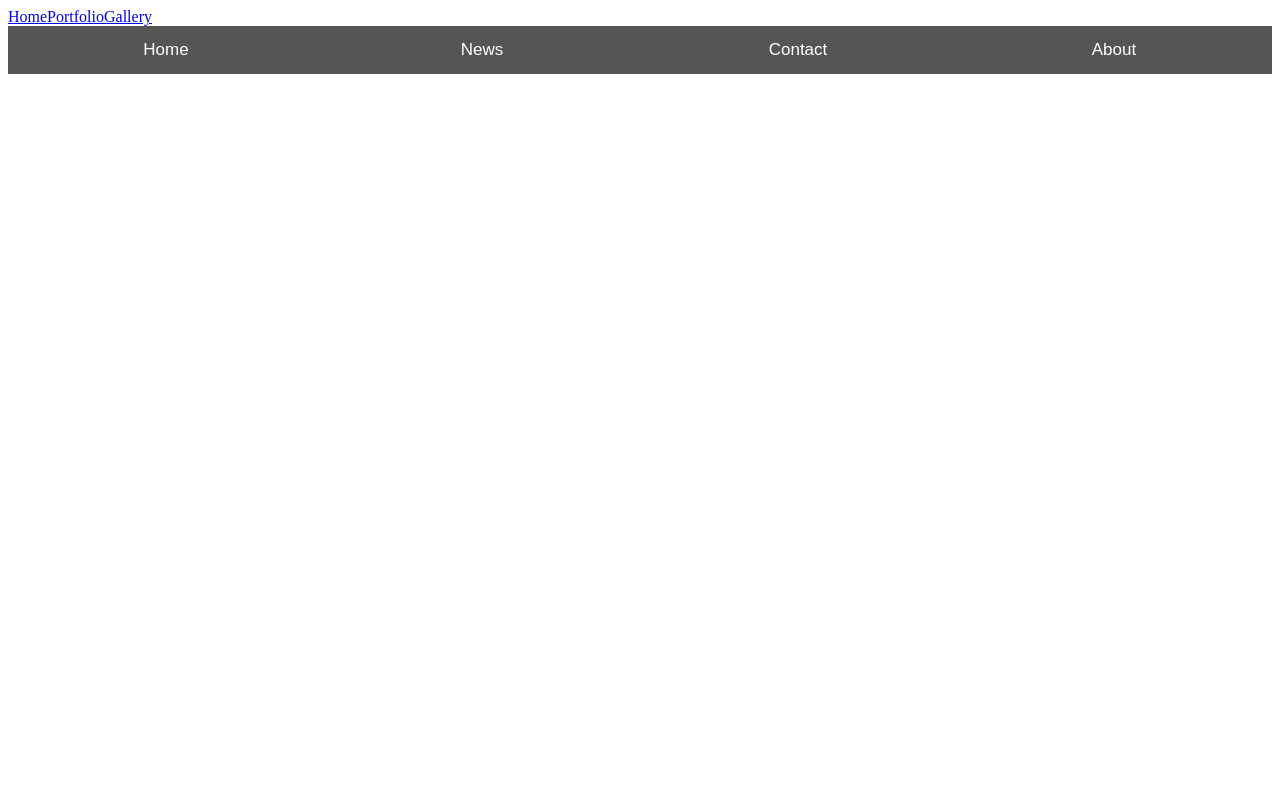
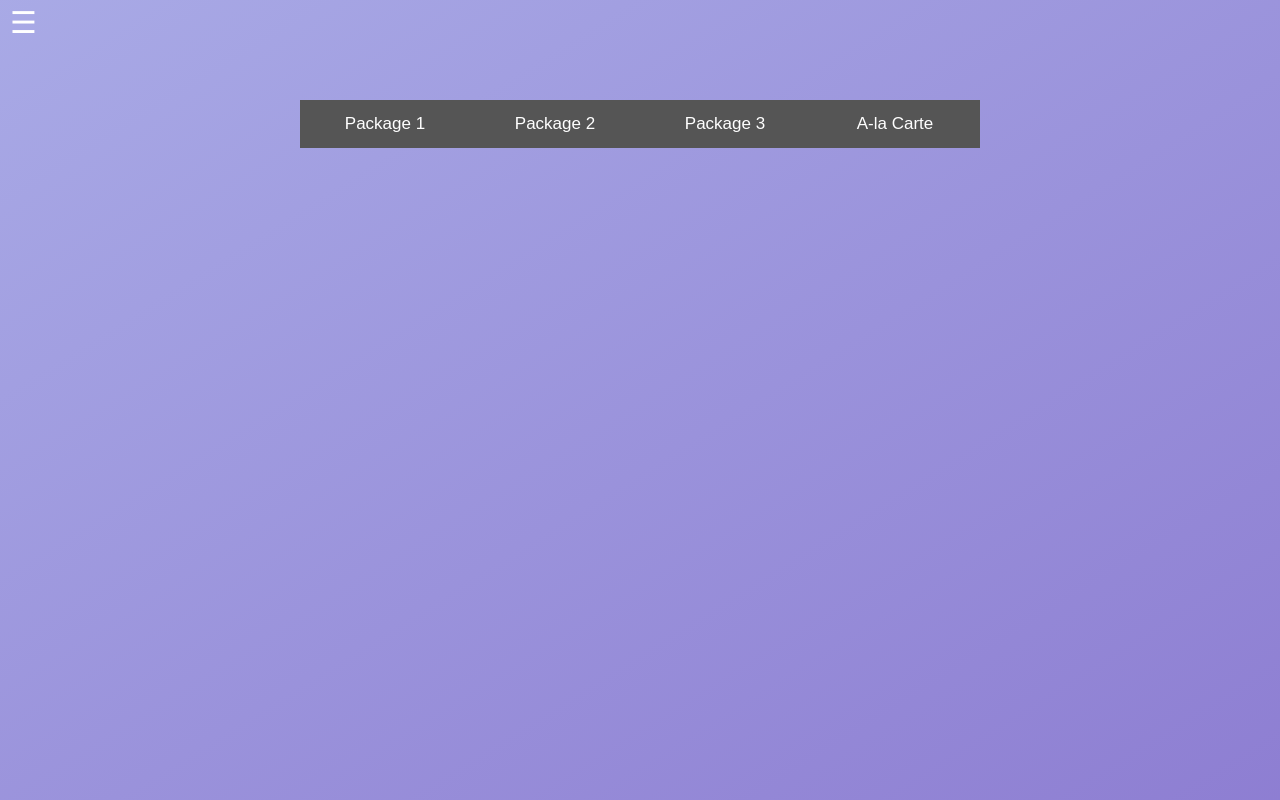
Before and after one commit to cmac88/Photog, an Angular app in the folder client/: page /happy in a window 1280 px wide. Built offline with nearby package versions, Linux system fonts and the light colour scheme.

Commit message:
css aditions

```diff
--- a/client/src/app/app.component.css
+++ b/client/src/app/app.component.css
@@ -0,0 +1,48 @@
+body {
+    font-family: "Lato", sans-serif;
+    background-color:rgba(111, 113, 213, 0.6)
+}
+span{
+    z-index: 1;
+    position:absolute;
+    padding: 5px 0px 0px 10px;
+    color: #fff
+}
+.sidenav {
+    height: 100%;
+    width: 0;
+    position: fixed;
+    z-index: 2;
+    top: 0;
+    left: 0;
+    background-color: rgb(98, 91, 102);
+    overflow-x: hidden;
+    transition: 0.5s;
+    padding-top: 60px;
+}
+
+.sidenav a {
+    padding: 8px 8px 8px 32px;
+    text-decoration: none;
+    font-size: 25px;
+    color: #818181;
+    display: block;
+    transition: 0.3s;
+}
+
+.sidenav a:hover {
+    color: #f1f1f1;
+}
+
+.sidenav .closebtn {
+    position: absolute;
+    top: 0;
+    right: 25px;
+    font-size: 36px;
+    margin-left: 50px;
+}
+
+@media screen and (max-height: 450px) {
+  .sidenav {padding-top: 15px;}
+  .sidenav a {font-size: 18px;}
+}
--- a/client/src/app/app.component.html
+++ b/client/src/app/app.component.html
@@ -1,8 +1,14 @@
-<nav>
+<!-- <nav>
   <a routerLink="">Home</a>
   <a routerLink="/portfolio">Portfolio</a>
   <a routerLink="/gallery">Gallery</a>
-</nav>
-
+</nav> -->
+<div id="mySidenav" class="sidenav">
+        <a href="javascript:void(0)" class="closebtn" onclick="closeNav()">&times;</a>
+        <a routerLink="">Home</a>
+        <a routerLink="/portfolio">Portfolio</a>
+        <a routerLink="/gallery">Gallery</a>
+      </div>
+      <span style="font-size:30px;cursor:pointer" onclick="openNav()">&#9776;</span>
 
 <router-outlet></router-outlet>
--- a/client/src/app/gallery/gallery.component.css
+++ b/client/src/app/gallery/gallery.component.css
@@ -5,9 +5,10 @@
     position: absolute;
     top: 50%;
     left: 50%;
-    transform: translate(-50%, -50%);
+    transform: translate(-50%, -70%);
     box-shadow: 2px 3px 7px #888888;
-    background-color:rgba(111, 113, 213, 0.6);
+    background-color:rgba(101, 101, 107, 0.593);
+    color: #fff;
 
 
 }
@@ -23,6 +24,3 @@
 .login input[type=submit]{
   margin-left: 80px;
 }
-.box{
-    background-color: pink;
-}
--- a/client/src/app/home/home.component.css
+++ b/client/src/app/home/home.component.css
@@ -14,7 +14,7 @@ body {
 }
 
 .wrapper{
-    height: 95vh;
+    height: 100vh;
     background-image: linear-gradient(
         to right bottom,
         rgba(111, 113, 213, 0.6),
--- a/client/src/app/home/home.component.html
+++ b/client/src/app/home/home.component.html
@@ -1,4 +1,4 @@
-<div class="body">
+
     <div class="wrapper">
         <div class="logo-box">
             <span class="heading-primary-main">Aperturable</span>
@@ -6,4 +6,3 @@
             <!-- background img, cool animations, navbars, all the good stuff-->
         </div>
     </div>
-</div>
--- a/client/src/app/package/package.component.css
+++ b/client/src/app/package/package.component.css
@@ -1,12 +1,14 @@
 * {box-sizing: border-box}
 
 /* Set height of body and the document to 100% */
-body, html {
+/* body, html {
     height: 100%;
     margin: 0;
     font-family: Arial;
+} */
+.body{
+    padding: 100px 300px;
 }
-
 /* Style tab links */
 .tablink {
     background-color: #555;
@@ -29,10 +31,10 @@ body, html {
     color: white;
     display: none;
     padding: 100px 20px;
-    height: 100%;
+    height: 50vh;
 }
 
-#Home {background-color: red;}
-#News {background-color: green;}
-#Contact {background-color: blue;}
-#About {background-color: orange;}
+#Home {background-color: rgba(93, 0, 255, 0.223);}
+#News {background-color: rgba(0, 128, 0, 0.278);}
+#Contact {background-color: rgba(0, 0, 255, 0.247);}
+#About {background-color: rgba(84, 82, 78, 0.34)}
--- a/client/src/app/package/package.component.html
+++ b/client/src/app/package/package.component.html
@@ -1,24 +1,27 @@
-<button class="tablink" onclick="openPage('Home', this, 'red')">Home</button>
-<button class="tablink" onclick="openPage('News', this, 'green')" id="defaultOpen">News</button>
-<button class="tablink" onclick="openPage('Contact', this, 'blue')">Contact</button>
-<button class="tablink" onclick="openPage('About', this, 'orange')">About</button>
+<div class="body">
+
+<button class="tablink" onclick="openPage('Home', this, 'rgba(93, 0, 255, 0.223)')">Package 1</button>
+<button class="tablink" onclick="openPage('News', this, 'rgba(0, 128, 0, 0.278)')" id="defaultOpen">Package 2</button>
+<button class="tablink" onclick="openPage('Contact', this, 'rgba(0, 0, 255, 0.247)')">Package 3</button>
+<button class="tablink" onclick="openPage('About', this, 'rgba(84, 82, 78, 0.34)')">A-la Carte</button>
 
 <div id="Home" class="tabcontent">
-  <h3>Home</h3>
+  <h3>Package 1</h3>
   <p>Home is where the heart is..</p>
 </div>
 
 <div id="News" class="tabcontent">
-  <h3>News</h3>
+  <h3>Package 2</h3>
   <p>Some news this fine day!</p>
 </div>
 
 <div id="Contact" class="tabcontent">
-  <h3>Contact</h3>
+  <h3>Package 3</h3>
   <p>Get in touch, or swing by for a cup of coffee.</p>
 </div>
 
 <div id="About" class="tabcontent">
-  <h3>About</h3>
+  <h3>A-la carte</h3>
   <p>Who we are and what we do.</p>
 </div>
+</div>
--- a/client/src/app/portfolio/portfolio.component.css
+++ b/client/src/app/portfolio/portfolio.component.css
@@ -1,26 +1,64 @@
-.body{
-    background-color: rgba(111, 113, 213, 0.6);
-    height: 100vh;
-    padding: 20px;
-}
-img{
-    width: 400px;
-    box-shadow: 2px 3px 7px #888888;
-}
-.box1{
-    margin-top: 100px;
-}
 .box1, .box2{
     display: flex;
     align-items: center;
     justify-content: center;
+    padding-top: 50px;
+
 
 }
 .box1 div, .box2 div{
     margin: 50px;
+
 }
-/* .select p{
+.fa p, .f p, .sp p, .c p{
+    text-align: center;
     position: relative;
-    color: white;
-    font-size: 40px;
-} */
+    top: 50%;
+    transform: translateY(-50%);
+    visibility: hidden;
+    font-size: 100px;
+    letter-spacing: 18px;
+    color: #fff;
+
+}
+.c{
+    width: 25%;
+    background-image: url('/assets/img/s3.jpg');
+    background-size:cover;
+    background-repeat: no-repeat;
+    height:30vh;
+    box-shadow: 2px 3px 7px #888888;
+
+}
+.f{
+    width: 25%;
+    background-image: url('/assets/img/1.jpg');
+    background-size:cover;
+    background-repeat: no-repeat;
+    height: 30vh;
+    box-shadow: 2px 3px 7px #888888;
+}
+.sp{
+    width: 25%;
+    background-image: url('/assets/img/M3.4.jpg');
+    background-size:cover;
+    background-repeat: no-repeat;
+    height: 30vh;
+    box-shadow: 2px 3px 7px #888888;
+}
+.fa{
+    width: 25%;
+    background-image: url('/assets/img/Mika8.2.jpg');
+    background-size: cover;
+    background-repeat: no-repeat;
+    height: 30vh;
+    box-shadow: 2px 3px 7px #888888;
+}
+.fa:hover > p, .sp:hover > p, .c:hover > p{
+    visibility: visible;
+    background-color: rgba(128, 128, 128, 0.586);
+}
+.f:hover > p{
+    visibility: visible;
+    background-color: rgba(128, 128, 128, 0.586);
+}
--- a/client/src/app/portfolio/portfolio.component.html
+++ b/client/src/app/portfolio/portfolio.component.html
@@ -1,22 +1,22 @@
 <div class="body">
   <div class="box1">
-    <div class="select">
+    <div class="c">
       <p>Children</p>
-      <a [routerLink]='["/"]'><img src='/assets/img/s3.jpg' alt=""></a>
+      <!-- <a [routerLink]='["/"]'><img src='/assets/img/s3.jpg' alt=""></a> -->
     </div>
-    <div class="select">
+    <div class="f">
         <p>Fun</p>
-      <a [routerLink]='["/"]'><img src='/assets/img/1.jpg' alt=""></a>
+      <!-- <a [routerLink]='["/"]'><img src='/assets/img/1.jpg' alt=""></a> -->
     </div>
   </div>
   <div class="box2">
-    <div class="select">
+    <div class="sp">
      <p>Senior Portraits</p>
-      <a [routerLink]='["/"]'><img src='/assets/img/M3.4.jpg' alt=""></a>
+      <!-- <a [routerLink]='["/"]'><img src='/assets/img/M3.4.jpg' alt=""></a> -->
     </div>
-    <div class="select">
+    <div class="fa">
       <p>Family</p>
-      <a [routerLink]='["/"]'><img src='/assets/img/Mika8.2.jpg' alt=""></a>
+      <!-- <a [routerLink]='["/"]'><img src='/assets/img/Mika8.2.jpg' alt=""></a> -->
     </div>
   </div>
 </div>
--- a/client/src/index.html
+++ b/client/src/index.html
@@ -26,6 +26,14 @@
         }
         // Get the element with id="defaultOpen" and click on it
         document.getElementById("defaultOpen").click();
+
+        function openNav() {
+          document.getElementById("mySidenav").style.width = "250px";
+        }
+
+        function closeNav() {
+          document.getElementById("mySidenav").style.width = "0";
+        }
         </script>
   <app-root></app-root>
 </body>
--- a/client/src/styles.css
+++ b/client/src/styles.css
@@ -1 +1,11 @@
 /* You can add global styles to this file, and also import other style files */
+*{
+    margin: 0px;
+}
+body{
+    background-image: linear-gradient(
+        to right bottom,
+        rgba(111, 113, 213, 0.6),
+         rgba(66, 40, 180, 0.6));
+    height: 100vh;
+}
```
